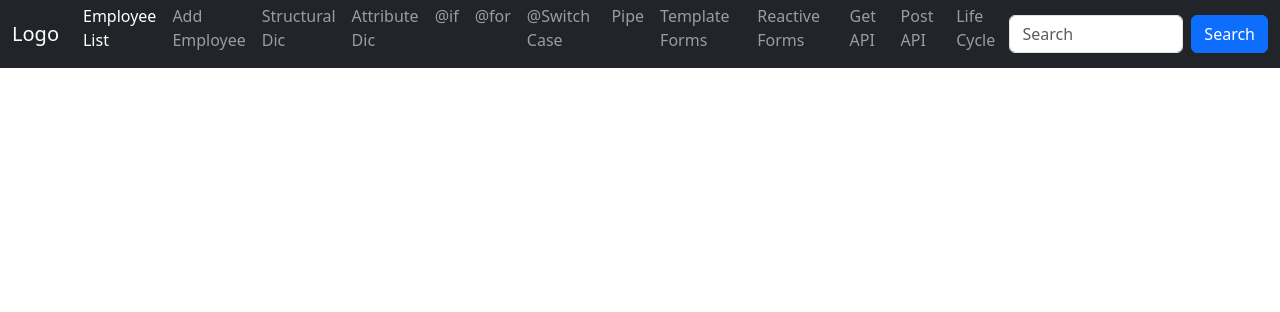
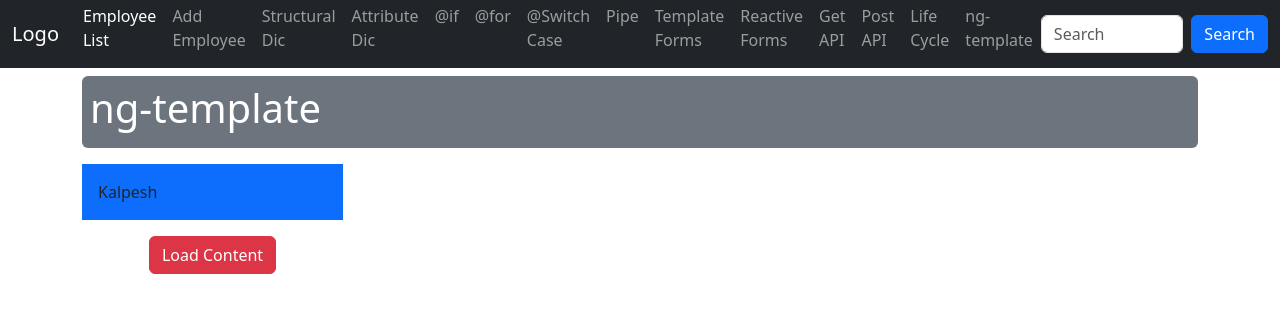
Before and after one commit to KalpeshBhatkar/Angular18_YT_Course_V2, an Angular app: page /ng-template in a window 1280 px wide. Before the commit this address led to /. Shown: the top 312 px of the page. Built offline with nearby package versions, Linux system fonts and the light colour scheme.

Commit message:
Part 19 What is ng-template

```diff
--- a/src/app/app.component.html
+++ b/src/app/app.component.html
@@ -62,6 +62,9 @@
         <li class="nav-item" style="margin-top:-12px;">
           <a class="nav-link" routerLink="life-cycle">Life Cycle</a>
         </li>
+        <li class="nav-item" style="margin-top:-12px;">
+          <a class="nav-link" routerLink="ng-template">ng-template</a>
+        </li>
       </ul>
       <form class="d-flex">
         <input class="form-control me-2" type="text" placeholder="Search">
--- a/src/app/app.routes.ts
+++ b/src/app/app.routes.ts
@@ -13,6 +13,7 @@ import { ReactiveComponent } from './components/forms/reactive/reactive.componen
 import { GetApiComponent } from './components/apiIntegration/get-api/get-api.component';
 import { PostApiComponent } from './components/apiIntegration/post-api/post-api.component';
 import { LifecycleEventComponent } from './components/lifecycle-event/lifecycle-event.component';
+import { NgtemplateComponent } from './components/directive/ngtemplate/ngtemplate.component';
 
 export const routes: Routes = [
     {
@@ -70,5 +71,9 @@ export const routes: Routes = [
     {
         path: 'life-cycle',
         component: LifecycleEventComponent
+    },
+    {
+        path: 'ng-template',
+        component: NgtemplateComponent
     }
 ];
--- /dev/null
+++ b/src/app/components/directive/ngtemplate/ngtemplate.component.html
@@ -0,0 +1,37 @@
+<div class="mt-2 p-2 bg-secondary text-white rounded">
+    <h1>ng-template</h1>
+</div>
+
+<div class="row pt-3">
+    <div class="col-3">
+        <div class="bg-primary p-3" *ngIf="isUserLoggedIn; else notLogged">
+            <span>{{LoggedUserName}}</span>
+        </div>
+        <ng-template #notLogged>
+            <div class="bg-danger p-3" >
+                <span>User Not Logged In</span>
+            </div>
+        </ng-template>
+    </div>
+    <div class="col-3">
+        <ng-template #DynamicTem>
+            <p>Hi From Dynamic Template</p>
+        </ng-template>
+        <ng-template #dyamicTem1>
+            <p>Hi From Dynamic Template </p>
+        </ng-template>
+        <ng-template #dyamicTem2>
+            <p>Hi From Dynamic Template </p>
+        </ng-template>
+    </div>
+    <div class="col-3">
+        <div #DynamicContainer>
+
+        </div>
+    </div>
+</div>
+<div class="row pt-3">
+    <div class="col-3 text-center">
+        <button class="btn btn-danger" (click)="loadTemplate()">Load Content</button>
+    </div>
+</div>
--- /dev/null
+++ b/src/app/components/directive/ngtemplate/ngtemplate.component.ts
@@ -0,0 +1,27 @@
+import { CommonModule } from '@angular/common';
+import { Component, TemplateRef, ViewChild, ViewContainerRef } from '@angular/core';
+
+@Component({
+  selector: 'app-ngtemplate',
+  imports: [CommonModule],
+  templateUrl: './ngtemplate.component.html',
+  styleUrl: './ngtemplate.component.css'
+})
+export class NgtemplateComponent {
+
+  isUserLoggedIn: boolean = true;
+  LoggedUserName: string = 'Kalpesh';
+
+  @ViewChild('DynamicTem') dynaTemplate : TemplateRef<any> | undefined;
+  @ViewChild('DynamicContainer', {read:ViewContainerRef}) dyanContainer : ViewContainerRef | undefined;
+
+  loadTemplate(){
+    debugger;
+    if(this.dynaTemplate)
+    {
+      this.dyanContainer?.createEmbeddedView(this.dynaTemplate);
+    }
+
+  }
+
+}
```
Also changed, not shown: src/app/components/directive/ngtemplate/ngtemplate.component.css (added), 1 other file (tests, documents, lock files or other folders).
